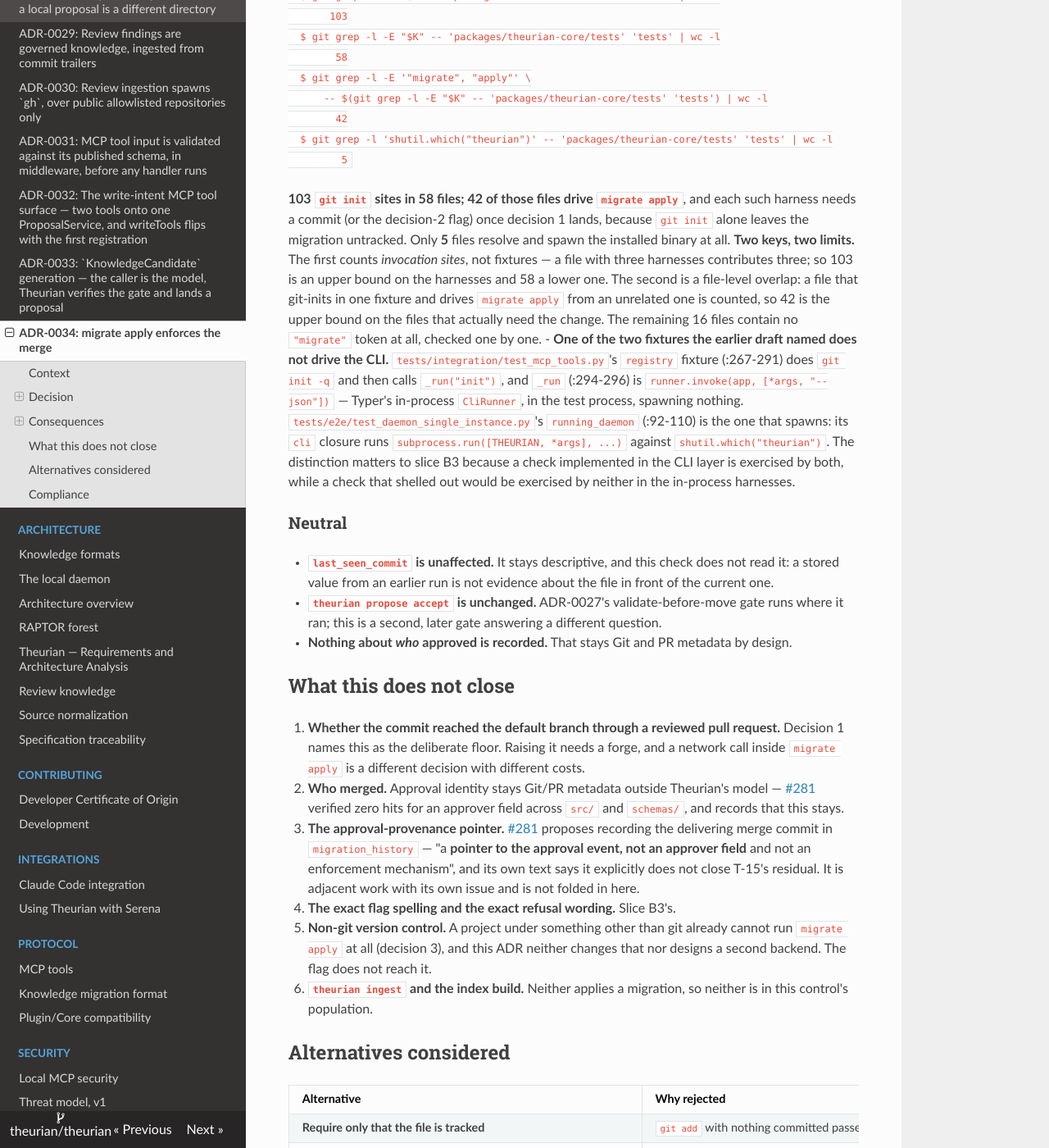
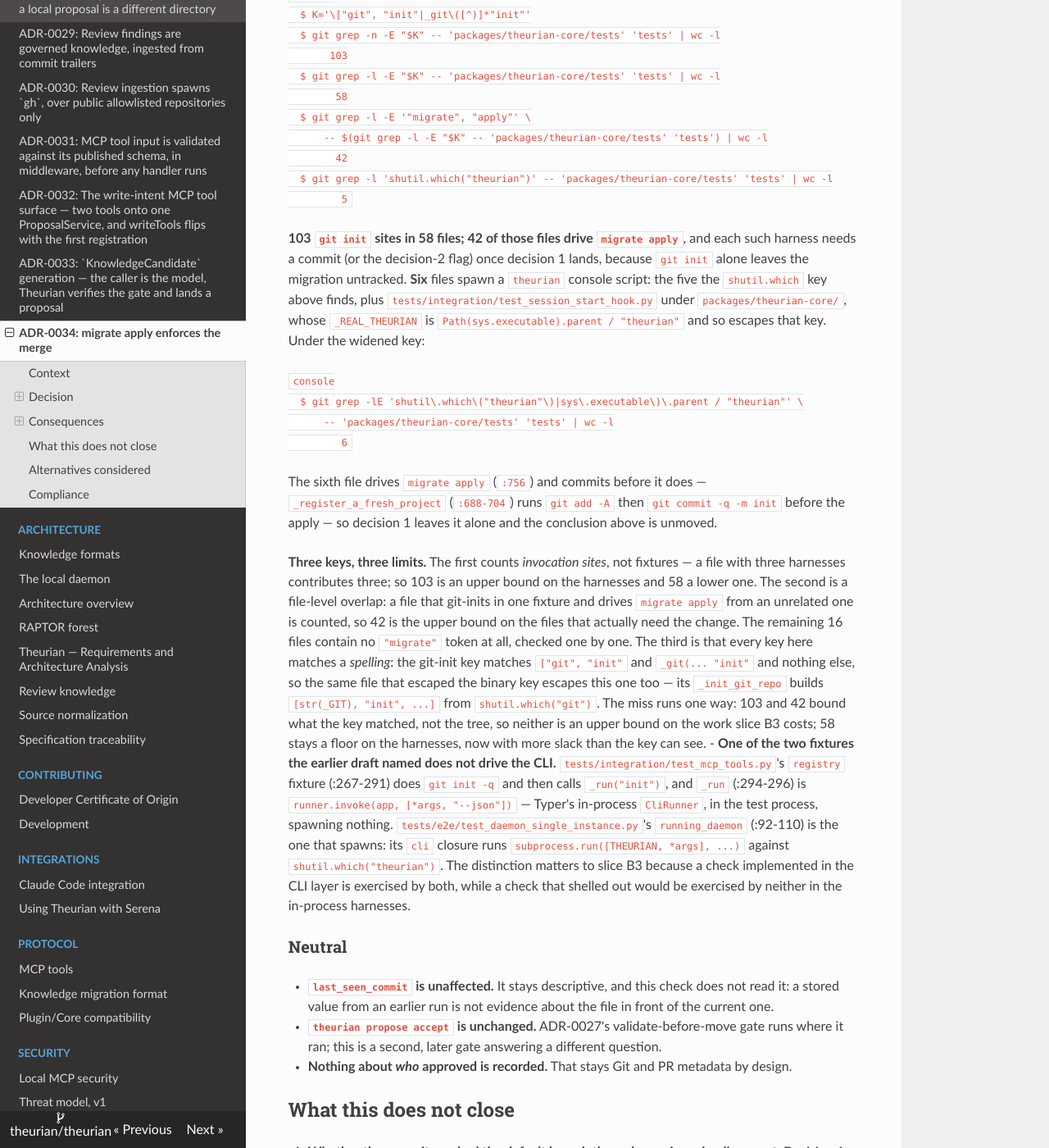
Before and after one commit to theurian/theurian, an MkDocs documentation site: the page built from docs/adr/0034-migrate-apply-enforces-the-merge.md, in a window 1280 px wide and 1400 px high, scrolled down 9326 px. Shown: the whole window at 82% size. Built offline with MkDocs 1.6.1, drawn with Linux system fonts in a browser that asks for light colours; some of the changed text lies outside the part shown.

Commit message:
docs(adr): widen ADR-0034's spawn-site population to six and state the key's miss
"Only 5 files resolve and spawn the installed binary at all" was a universal
stated over a key that cannot see the whole tree.
`packages/theurian-core/tests/integration/test_session_start_hook.py` builds
its argv as `[str(_REAL_THEURIAN), ...]` from `Path(sys.executable).parent`,
never touching `shutil.which("theurian")`, and drives `migrate apply` at :756.
It is the sixth. The design conclusion is unmoved -- `_register_a_fresh_project`
commits before the apply, so decision 1 would leave that harness alone -- but
the sentence as written was false, and a widened key with its output now
carries the figure.

The same file escapes the git-init census key too, whose `_init_git_repo`
builds `[str(_GIT), "init", ...]`. That makes a third limit the paragraph did
not record: 103 and 42 bound what the key matched rather than the tree, so
neither is an upper bound on slice B3's cost, while 58 stays a floor with more
slack than the key can see. The Compliance bullet's keyed 5 keeps its key and
gains the widened figure beside it.

Two smaller corrections in the same file: the actor table's column header said
"threat model's own table" where three of its four rows are paraphrases, and
the round-2 citation had no URL.

Review-Finding: adversarial HIGH — "Only 5 files resolve and spawn the installed binary at all" is a false universal; a sixth escapes the key through sys.executable
Review-Finding: code-review LOW — the actor column header claims the threat model's own spellings for three paraphrased rows
Review-Finding: code-review LOW — the round-2 review citation carries no durable link
Signed-off-by: Takehide Uchida <utchy@graphnote-design.com>

````diff
--- a/docs/adr/0034-migrate-apply-enforces-the-merge.md
+++ b/docs/adr/0034-migrate-apply-enforces-the-merge.md
@@ -192,9 +192,12 @@ table who can put a migration in front of this command, and they are not worth
 the same. That table lists **six**; the two outside this control are *a visited
 web page*, which the Origin/Host check stops at TB-1 and which reaches no
 filesystem, and *an external system (GitHub)*, whose capability is "supplies
-review content" and which authors no migration. The four that remain:
+review content" and which authors no migration. The four that remain, named
+here in this control's terms rather than the table's — in row order they are
+*Another local process*, *An AI agent*, *A repository contributor* (the one
+spelling that is verbatim) and *The user*:
 
-| Actor (threat model's own table) | What the floor costs them | Worth |
+| Actor (mapped from the threat model's actors table) | What the floor costs them | Worth |
 | :-- | :-- | :-- |
 | An untrusted same-UID process | `git add && git commit` — two commands it can already run, since it has the user's account | **A speed bump.** It converts a silent apply into one that leaves a commit in the repository, and nothing more. Said plainly here rather than implied away by the ADR's title |
 | An MCP client, through the write-intent tools (ADR-0032) | Nothing today; **everything once slice B4's draft-only facade lands** — at which point it cannot reach `.theurian/migrations/` at all, because the tools write under `.theurian/proposals/` and the distance to the applied directory is a human's `propose accept` plus a merge | **Real, and it is the reason this is a Phase B precondition** — *conditional on that facade*. See the note below the table; this is the actor whose population Phase B multiplies |
@@ -211,7 +214,8 @@ to the application-layer movers. Its measurement is that
 `test_no_registered_tool_can_reach_a_canonical_write`'s forbidden set is 17
 names and contains neither `draft`, `accept` nor `_commit`, so a tool holding a
 `ProposalService` and calling `accept()` passes the sweep green while `_commit`
-writes into `.theurian/migrations/`. Round 2 of this pull request's review
+writes into `.theurian/migrations/`.
+[Round 2 of this pull request's review](https://github.com/theurian/theurian/pull/649#issuecomment-5646284747)
 records that gap as "driven with a positive control (accept/`_commit` pass
 green; `append_revision` caught)". Until B4's facade lands, this row's worth is
 the plan's, not the tree's.
@@ -460,14 +464,38 @@ decision 1's floor does not prove a merge into a protected branch.
 
   **103 `git init` sites in 58 files; 42 of those files drive `migrate apply`**,
   and each such harness needs a commit (or the decision-2 flag) once decision 1
-  lands, because `git init` alone leaves the migration untracked. Only **5**
-  files resolve and spawn the installed binary at all. **Two keys, two limits.**
-  The first counts *invocation sites*, not fixtures — a file with three harnesses
-  contributes three; so 103 is an upper bound on the harnesses and 58 a lower
-  one. The second is a file-level overlap: a file that git-inits in one fixture
+  lands, because `git init` alone leaves the migration untracked. **Six** files
+  spawn a `theurian` console script: the five the `shutil.which` key above
+  finds, plus `tests/integration/test_session_start_hook.py` under
+  `packages/theurian-core/`, whose `_REAL_THEURIAN` is
+  `Path(sys.executable).parent / "theurian"` and so escapes that key. Under the
+  widened key:
+
+  ```console
+  $ git grep -lE 'shutil\.which\("theurian"\)|sys\.executable\)\.parent / "theurian"' \
+      -- 'packages/theurian-core/tests' 'tests' | wc -l
+         6
+  ```
+
+  The sixth file drives `migrate apply` (`:756`) and commits before it does —
+  `_register_a_fresh_project` (`:688-704`) runs `git add -A` then
+  `git commit -q -m init` before the apply — so decision 1 leaves it alone and
+  the conclusion above is unmoved.
+
+  **Three keys, three limits.** The first counts *invocation sites*, not
+  fixtures — a file with three harnesses contributes three; so 103 is an upper
+  bound on the harnesses and 58 a lower one.
+  The second is a file-level overlap: a file that git-inits in one fixture
   and drives `migrate apply` from an unrelated one is counted, so 42 is the
   upper bound on the files that actually need the change. The remaining 16 files
-  contain no `"migrate"` token at all, checked one by one.
+  contain no `"migrate"` token at all, checked one by one. The third is that
+  every key here matches a *spelling*: the git-init key matches
+  `["git", "init"` and `_git(... "init"` and nothing else, so the same file that
+  escaped the binary key escapes this one too — its `_init_git_repo` builds
+  `[str(_GIT), "init", ...]` from `shutil.which("git")`. The miss runs one way:
+  103 and 42 bound what the key matched, not the tree, so neither is an upper
+  bound on the work slice B3 costs; 58 stays a floor on the harnesses, now with
+  more slack than the key can see.
 - **One of the two fixtures the earlier draft named does not drive the CLI.**
   `tests/integration/test_mcp_tools.py`'s `registry` fixture (:267-291) does
   `git init -q` and then calls `_run("init")`, and `_run` (:294-296) is
@@ -568,7 +596,8 @@ Measured now, and reproducible from this ADR (2026-09-12, `be977ea7`):
   does not move.
 - The test tree holds **103** `git init` invocation sites in **58** files, of
   which **42** also drive `migrate apply`, and **5** files resolve the installed
-  binary with `shutil.which("theurian")`. Keys and their two recorded limits are
+  binary with `shutil.which("theurian")` — **6** under the widened key that also
+  admits `Path(sys.executable).parent`. Keys and their three recorded limits are
   in *Consequences → Negative*. `tests/integration/test_mcp_tools.py`'s
   `registry` fixture drives Typer's in-process `CliRunner` (`_run`, :294-296),
   **not** the installed binary; `tests/e2e/test_daemon_single_instance.py`'s
````
